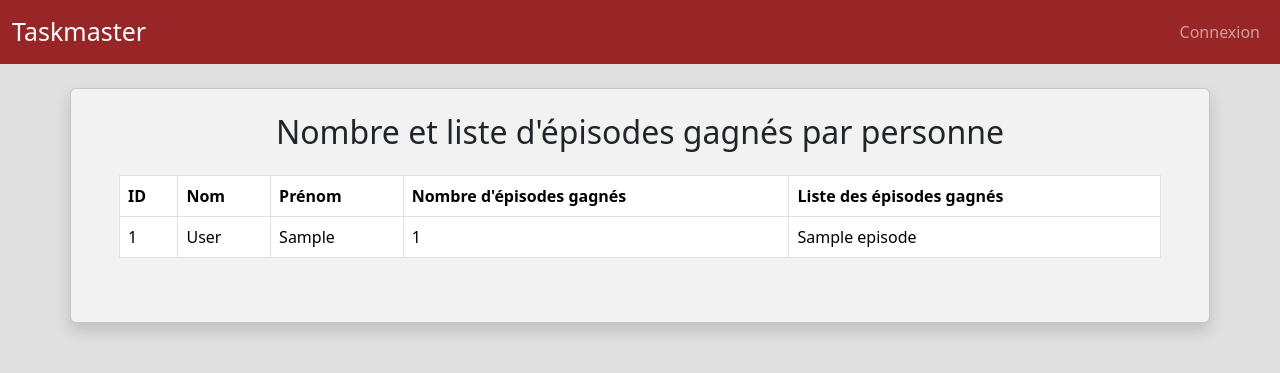
After one commit to MehdiBoustani/INFO0009-2-Project, a PHP site: page /affiche-personne.php in a window 1280 px wide. The commit adds this page. Shown: the top 373 px of the page. Run offline with PHP 8.4, Linux system fonts and the light colour scheme; tables that the repository leaves empty hold one stand-in row (values such as "Sample post").

Commit message:
Nombre et liste d'épisodes gagnés par personne

```diff
--- /dev/null
+++ b/www/affiche-personne.php
@@ -0,0 +1,48 @@
+<?php
+    session_start();
+    include 'header.html';
+    include 'navbar.php';
+
+// Database connection
+$bdd = new PDO('mysql:host=db;dbname=group9;charset=utf8', 'group9', 'tabodi');
+
+// Exécution de la requête
+$sql = "
+SELECT p.ID, p.FIRSTNAME, p.LASTNAME,
+       COUNT(e.WINNER_ID) AS nb_wins,
+       GROUP_CONCAT(e.TITLE ORDER BY e.AIRDATE SEPARATOR ', ') AS list_won_episodes
+FROM person p
+LEFT JOIN episode e ON p.ID = e.WINNER_ID
+GROUP BY p.ID, p.FIRSTNAME, p.LASTNAME;
+";
+$req = $bdd->query($sql);
+
+// Récupération des résultats
+$persons = $req->fetchAll();
+
+?>
+<div class="container d-flex flex-column align-items-center card shadow rounded-2 mt-8 mx-auto custom-bg-color p-5 pt-4 mt-4 mb-4">
+    <h2> Nombre et liste d'épisodes gagnés par personne</h2>
+    <table class="table table-bordered mt-3">
+        <thead>
+            <tr>
+                <th>ID</th>
+                <th>Nom</th>
+                <th>Prénom</th>
+                <th>Nombre d'épisodes gagnés</th>
+                <th>Liste des épisodes gagnés</th>
+            </tr>
+        </thead>
+        <tbody>
+            <?php foreach ($persons as $person): ?>
+                <tr>
+                    <td><?= htmlspecialchars($person['ID']) ?></td>
+                    <td><?= htmlspecialchars($person['LASTNAME']) ?></td>
+                    <td><?= htmlspecialchars($person['FIRSTNAME']) ?></td>
+                    <td><?= htmlspecialchars($person['nb_wins']) ?></td>
+                    <td><?= htmlspecialchars($person['list_won_episodes']) ?></td>
+                </tr>
+            <?php endforeach; ?>
+        </tbody>
+    </table>
+</div>
--- a/www/navbar.php
+++ b/www/navbar.php
@@ -21,6 +21,9 @@
                     </li>
                     <li class="nav-item">
                         <a class = "nav-link" href="./table-points.php">Points par tâche pour un épisode</a>
+                    </li>
+                    <li class="nav-item">
+                        <a class = "nav-link" href="./affiche-personne.php">Nombre et liste d'épisodes gagnés par personne</a>
                     </li>
                     <li class="nav-item">
                         <a class = "nav-link" href="./totaux-glissants.php">Totaux cumulatifs des candidats</a>
```
